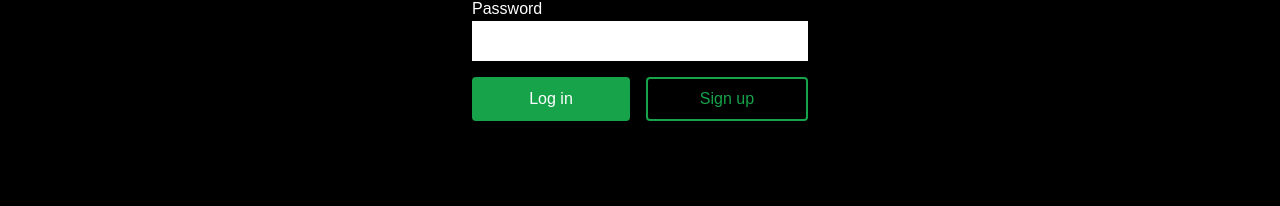
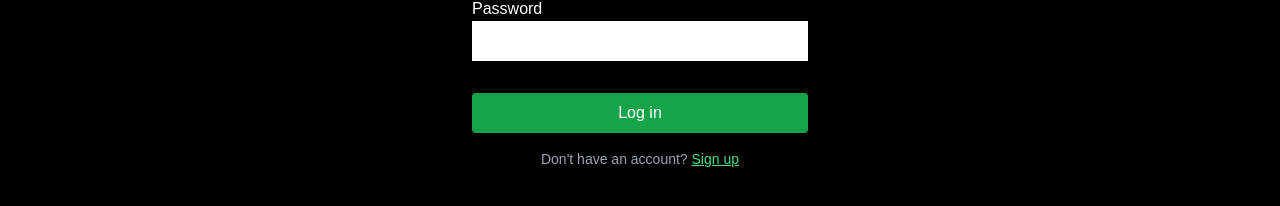
Before and after one commit to kierawilson25/habit-tracker, a Next.js app in the folder Front-end/: page /login in a window 1280 px wide. Shown: the part 368-574 px from the top of the page. Built offline with nearby package versions, Linux system fonts and the light colour scheme; no server answers.

Commit message:
feat: update sign up UI (#91)
Update login page UI to follow GitHub-style pattern with a full-width login button and secondary sign up link below. Replaced the side-by-side button layout with a more prominent primary action and subtle "Don't have an account? Sign up" text link.

```diff
--- a/Front-end/src/app/login/page.tsx
+++ b/Front-end/src/app/login/page.tsx
@@ -11,9 +11,6 @@ export default function LoginPage() {
   const [email, setEmail] = useState("");
   const [password, setPassword] = useState("");
   const [error, setError] = useState("");
-
-  const activeButtonClass = "bg-green-600 text-white rounded px-4 py-2 hover:bg-green-700 transition-colors duration-200";
-  const secondaryButtonClass = "border-2 border-green-600 text-green-600 rounded px-4 py-2 hover:bg-green-600 hover:text-white transition-colors duration-200";
 
   const handleSubmit = async (e: React.FormEvent) => {
     e.preventDefault();
@@ -57,7 +54,7 @@ export default function LoginPage() {
           </div>
 
           {/* password */}
-          <div style={{ marginBottom: "1rem" }}>
+          <div style={{ marginBottom: "2rem" }}>
             <label htmlFor="password" className="text-white">Password</label>
             <input
               type="password"
@@ -71,28 +68,28 @@ export default function LoginPage() {
             />
           </div>
 
-          {/* buttons */}
-          <div style={{ display: "flex", gap: "1rem", margin: "1rem 0" }}>
+          {/* Large prominent login button */}
           <button
             type="submit"
             disabled={loading}
-              style={{ width: "100%", flex: 1, padding: "0.5rem" }}
-              className={activeButtonClass}
+            className="w-full bg-green-600 text-white rounded px-4 py-2 hover:bg-green-700 transition-colors duration-200 mb-4"
           >
             {loading ? "Logging in..." : "Log in"}
           </button>
+        </form>
 
-            <Link href="/sign-up" passHref legacyBehavior>
-              <button
-                type="button"
-                style={{ width: "100%", flex: 1, padding: "0.5rem" }}
-                className={secondaryButtonClass}
+        {/* Secondary sign up link */}
+        <div className="text-center">
+          <p className="text-gray-400 text-sm">
+            Don't have an account?{" "}
+            <Link
+              href="/sign-up"
+              className="text-green-400 hover:text-green-300 underline transition-colors duration-200"
             >
               Sign up
-              </button>
             </Link>
+          </p>
         </div>
-        </form>
       </div>
     </div>
   );
```
Lines whose indentation alone changed are shown as unchanged.
